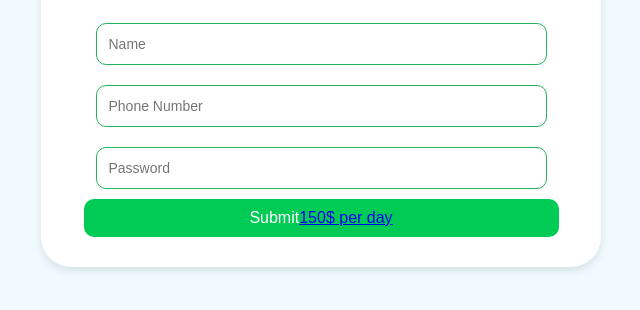
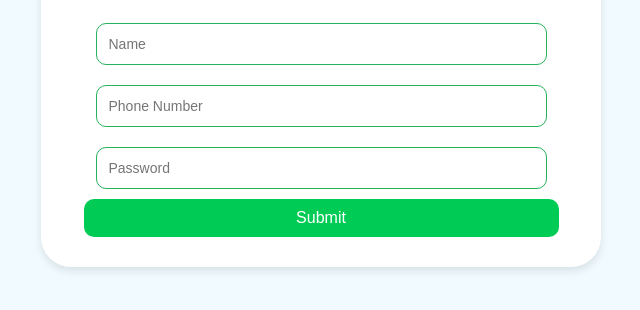
Before and after one commit to Vanthida1999/booking.github.io, a plain HTML site: page index.html in a window 1280 px wide. Shown: the part 326-636 px from the top of the page, without its empty margins (319-959 px from the left). Drawn offline with Linux system fonts and the light colour scheme.

Commit message:
Add files via upload

```diff
--- a/index.html
+++ b/index.html
@@ -70,7 +70,7 @@
       <input type="name" class="input-field" placeholder="Name" required>
       <input type="phone number" class="input-field" placeholder="Phone Number" required>
     <input type="password" class="input-field" placeholder="Password" required>
-      <button type="submit" class="btn">Submit<a href="add_edit_entry.html" class="add-recipe-btn">150$ per day</a></button>
+      <button type="submit" class="btn">Submit<a href="add_edit_entry.html" class="add-recipe-btn"></a></button>
   </div>
 
 </body>
```
